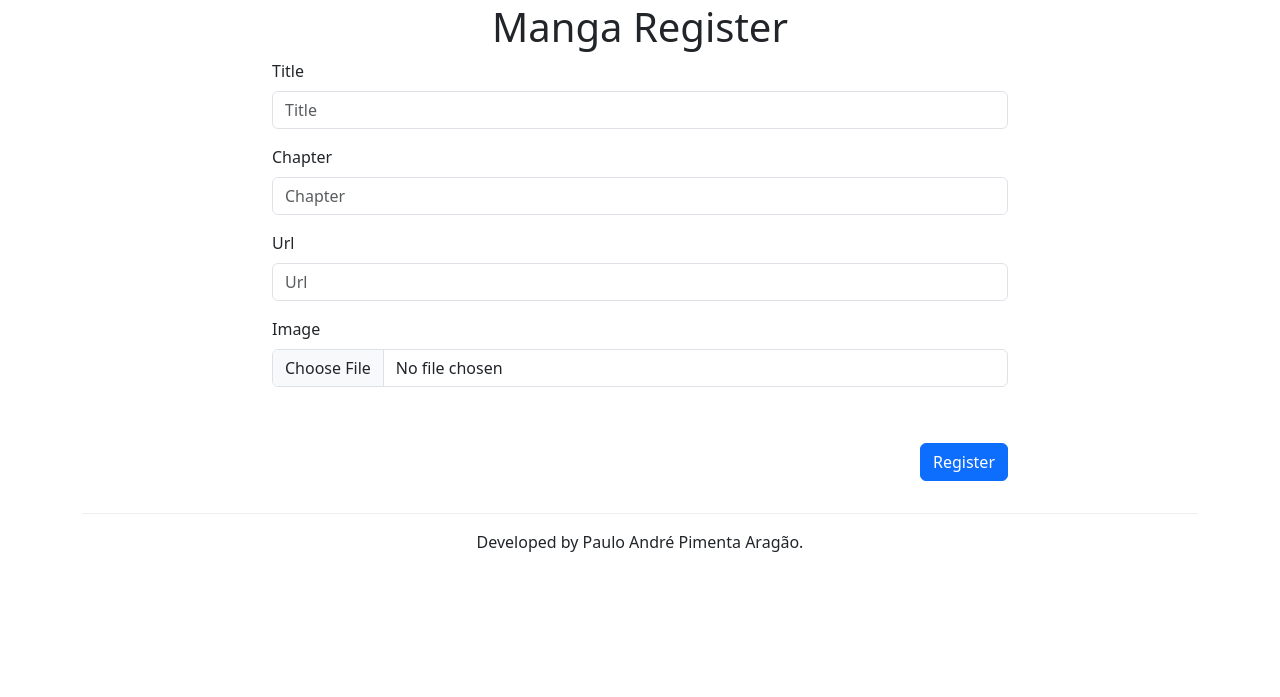
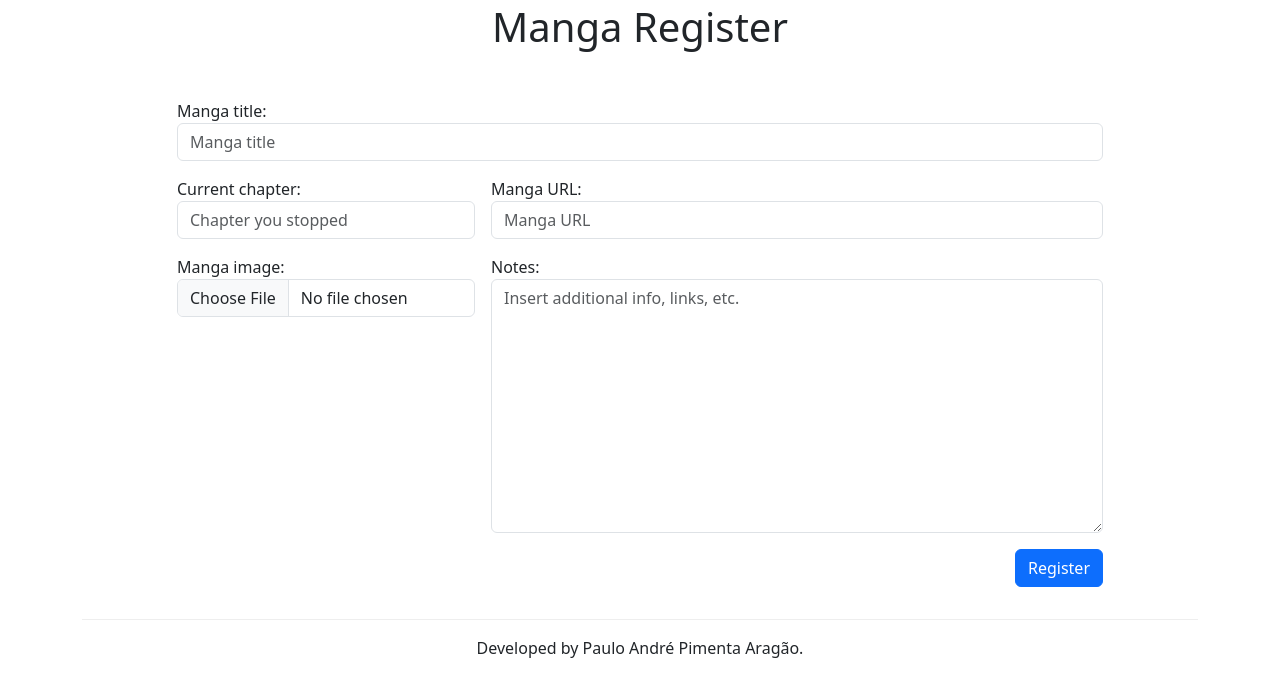
Before and after one commit to andre1003/manga-controller, a Django app: page /manga/register/ in a window 1280 px wide. Shown: the part 53-750 px from the top of the page. Run offline with Django 4.2, Linux system fonts and the light colour scheme; the visitor is signed in with stand-in values (Sample User, id 1); some libraries are stand-ins or nearby versions.

Commit message:
App Update - App UI have been updated. Also, a new field for notes was added to Manga model

```diff
--- a/base/static/css/styles.css
+++ b/base/static/css/styles.css
@@ -23,3 +23,12 @@ footer {
     height: 8rem;
     object-fit: cover;
 }
+
+div.form-group>#id_username, div.form-group #id_password, #search {
+    background-color: rgba(242, 242, 242, 1);
+    transition: 0.5s;
+}
+
+.rm-underline {
+    text-decoration: none;
+}
--- a/core/settings.py
+++ b/core/settings.py
@@ -151,4 +151,4 @@ MESSAGE_TAGS = {
     message_constants.SUCCESS: 'success',
     message_constants.WARNING: 'warning',
     message_constants.ERROR: 'danger',
-    }
+}
--- a/mangas/forms.py
+++ b/mangas/forms.py
@@ -6,10 +6,54 @@ from mangas.models import Manga
 class MangaForm(forms.ModelForm):
     class Meta:
         model = Manga
-        fields = ['title', 'chapter', 'url', 'image']
+        fields = ['title', 'chapter', 'url', 'notes', 'image']
+
+        widgets = {
+            'title': forms.TextInput(
+                attrs={
+                    'class': 'form-control',
+                    'placeholder': 'Manga title'
+                }
+            ),
+
+            'chapter': forms.TextInput(
+                attrs={
+                    'class': 'form-control',
+                    'placeholder': "Chapter you stopped"
+                }
+            ),
+
+            'url': forms.URLInput(
+                attrs={
+                    'class': 'form-control',
+                    'placeholder': 'Manga URL'
+                }
+            ),
+            'notes': forms.Textarea(
+                attrs={
+                    'class': 'form-control',
+                    'placeholder': 'Insert additional info, links, etc.'
+                }
+            ),
+            'image': forms.FileInput(
+                attrs={
+                    'class': 'form-control'
+                }
+            )
+        }
 
 
 class MangaUpdateForm(forms.ModelForm):
     class Meta:
         model = Manga
-        fields = ['title', 'chapter', 'url', 'is_finished']
+        fields = ['title', 'chapter', 'url', 'is_finished', 'notes']
+
+        widgets = {
+            'notes': forms.Textarea(
+                attrs={
+                    'class': 'form-control',
+                    'placeholder': 'Insert additional info, links, etc.',
+                    'rows': '3'
+                }
+            ),
+        }
--- a/mangas/models.py
+++ b/mangas/models.py
@@ -11,9 +11,11 @@ class Manga(models.Model):
     chapter = models.IntegerField()
     image = models.ImageField(upload_to='manga-imgs/', blank=True, null=True)
 
-    url = models.URLField(max_length=200, default=None, blank=True, null=True)
+    url = models.URLField(max_length=200, default=None, blank=True, null=True, help_text='Works better with Mangalivre website.')
 
     is_finished = models.BooleanField(default=False)
+
+    notes = models.TextField(max_length=500, default='', blank=True, null=True)
 
     owner = models.ForeignKey(User, on_delete=models.CASCADE)
 
--- a/mangas/templates/manga_register.html
+++ b/mangas/templates/manga_register.html
@@ -47,27 +47,68 @@
     <h1 class="centering"> Manga Register </h1>
 
     <div class="row">
-        <div class="col-lg-2"></div>
+        <div class="col-lg-1"></div>
 
-        <div class="col-lg-8">
+        <div class="col-lg-10">
             <form method="post" enctype="multipart/form-data">
                 {% csrf_token %}
-                {% bootstrap_form form %}
+                {{ form.non_field_errors }}
 
-                <input type="button" id="cleanImage" class="btn btn-mobile btn-outline-danger my-2 my-sm-0" value="Remove Image">
-                <figure class="centering">
-                    <img id="img" class="img-fluid rounded profile-img" style="margin-top: 1rem;">
-                </figure>
+                <fieldset class="form-group row g-3 mt-4">
+                    <div class="col-12">
+                        <div class="form-group">
+                            <label for="{{ form.title.id_for_label }}">Manga title:</label>
+                            {{ form.title }}
+                            {{ form.title.errors }}
+                        </div>
+                    </div>
 
-                <div class="row">
-                    <div class="col d-flex align-right">
+                    <div class="col-4">
+                        <div class="form-group">
+                            <label for="{{ form.chapter.id_for_label }}">Current chapter:</label>
+                            {{ form.chapter }}
+                            {{ form.chapter.errors }}
+                        </div>
+                    </div>
+
+
+                    <div class="col-8">
+                        <div class="form-group">
+                            <label for="{{ form.url.id_for_label }}">Manga URL:</label>
+                            {{ form.url }}
+                            {{ form.url.errors }}
+                        </div>
+                    </div>
+
+                    <div class="col-4">
+                        <div class="form-group">
+                            <label for="{{ form.image.id_for_label }}">Manga image:</label>
+                            {{ form.image }}
+                            {{ form.image.errors }}
+
+                            <input type="button" id="cleanImage" class="btn btn-mobile btn-outline-danger" style="margin-top: 1rem;" value="Remove Image">
+                            <figure>
+                                <img id="img" class="img-fluid rounded profile-img manga-card-img" style="margin-top: 1rem;">
+                            </figure>
+                        </div>
+                    </div>
+
+                    <div class="col-8">
+                        <div class="form-group">
+                            <label for="{{ form.notes.id_for_label }}">Notes:</label>
+                            {{ form.notes }}
+                            {{ form.notes.errors }}
+                        </div>
+                    </div>
+
+                    <div class="col-12 d-flex align-right">
                         <button type="submit" class="btn btn-primary"> Register </button>
                     </div>
-                </div>
+                </fieldset>
             </form>
         </div>
 
-        <div class="col-lg-2"></div>
+        <div class="col-lg-1"></div>
     </div>
 
 {% endblock body %}
--- a/mangas/views.py
+++ b/mangas/views.py
@@ -50,7 +50,8 @@ def manga_update(request, id):
                 'title': manga.title,
                 'chapter': manga.chapter,
                 'url': manga.url,
-                'is_finished': manga.is_finished
+                'is_finished': manga.is_finished,
+                'notes': manga.notes
             }
 
             form = MangaUpdateForm(data=data, instance=manga)
```
Also changed, not shown: mangas/templates/my_mangas.html (+9 -5 lines), mangas/templates/update_manga.html (+15 -3 lines), mangas/migrations/0007_manga_notes_alter_manga_url.py (added), 1 other file.
